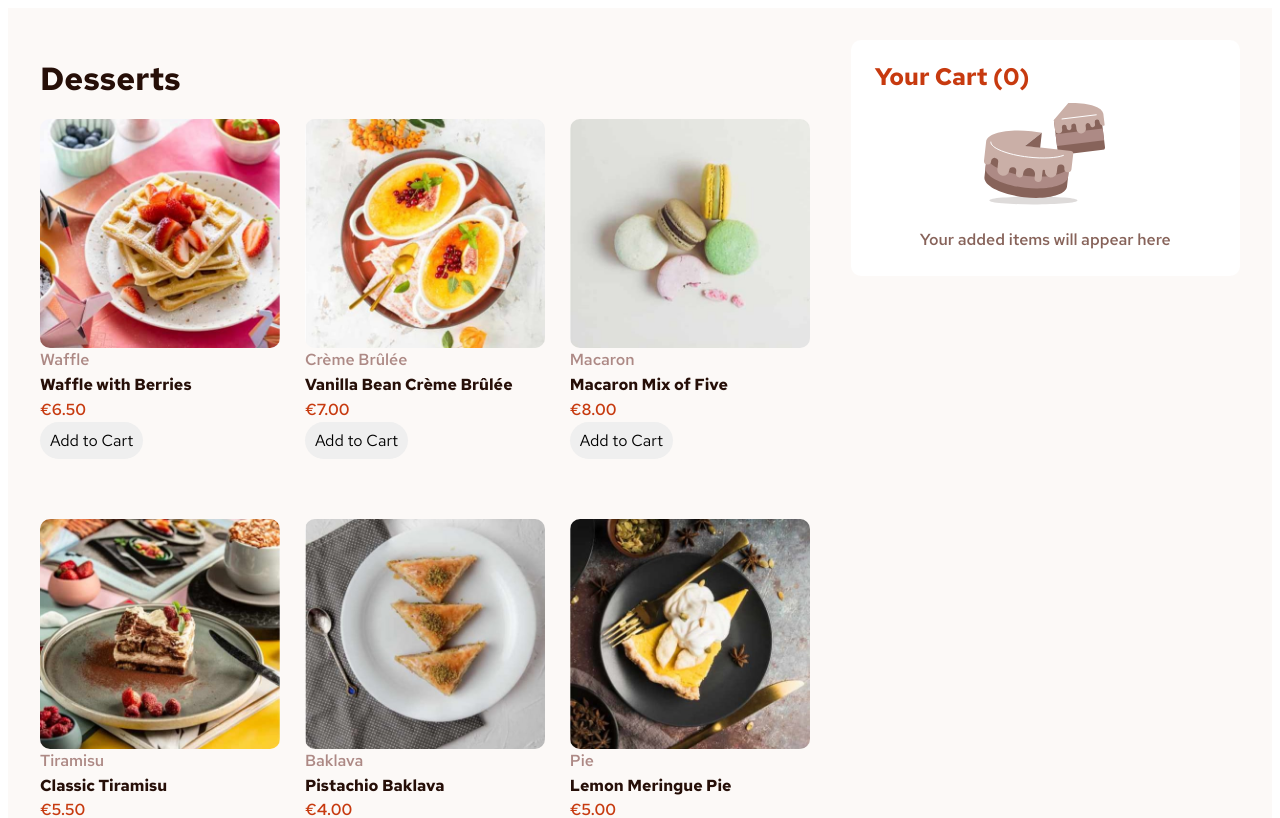
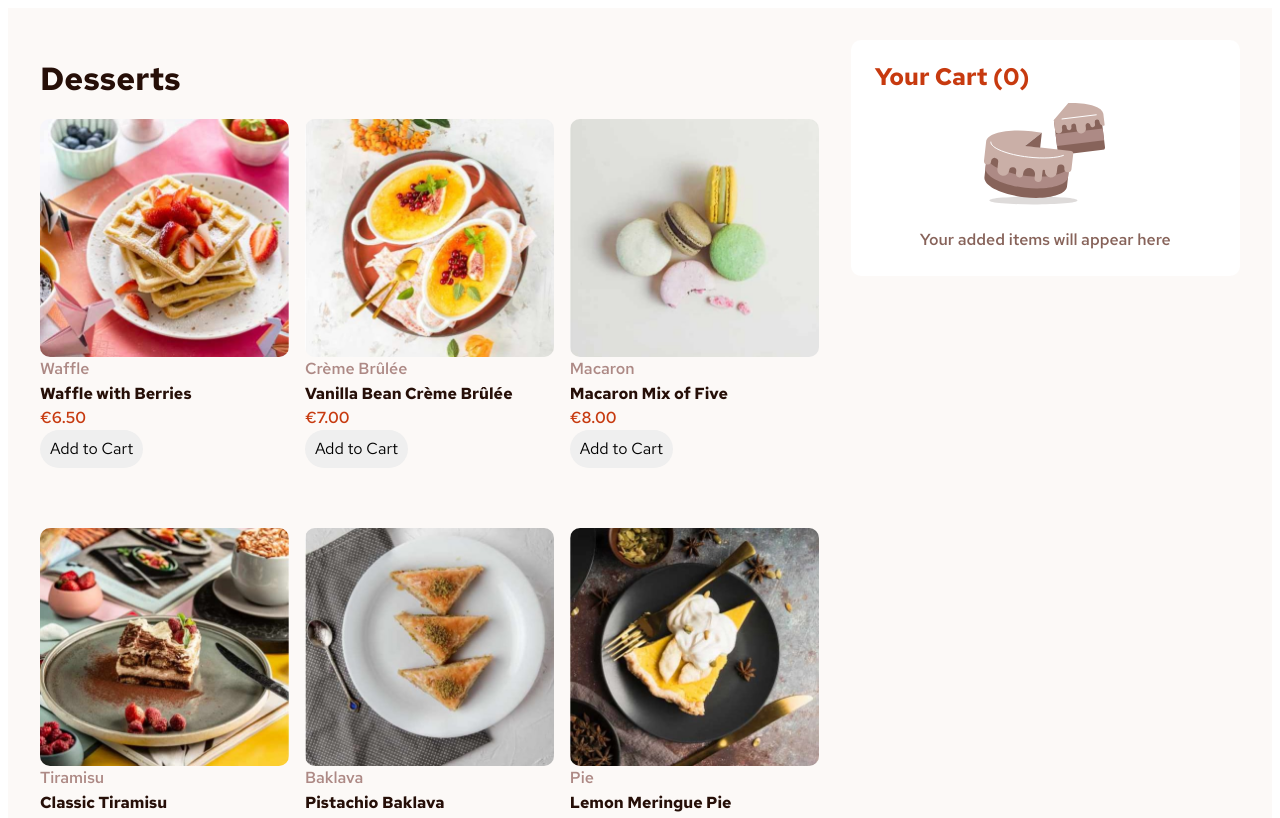
Before and after one commit to zanfa97/product-list-with-cart-main, an Angular app: page / in a window 1280 px wide. Shown: the top 818 px of the page. Built offline with nearby package versions, Linux system fonts and the light colour scheme.

Commit message:
style: removed max width for product cart

```diff
--- a/src/app/product/product-card/product-card.css
+++ b/src/app/product/product-card/product-card.css
@@ -1,6 +1,5 @@
 :host {
   display: block;
-  max-width: 15rem;
   margin-block: 22px;
   position: relative;
 }
```
